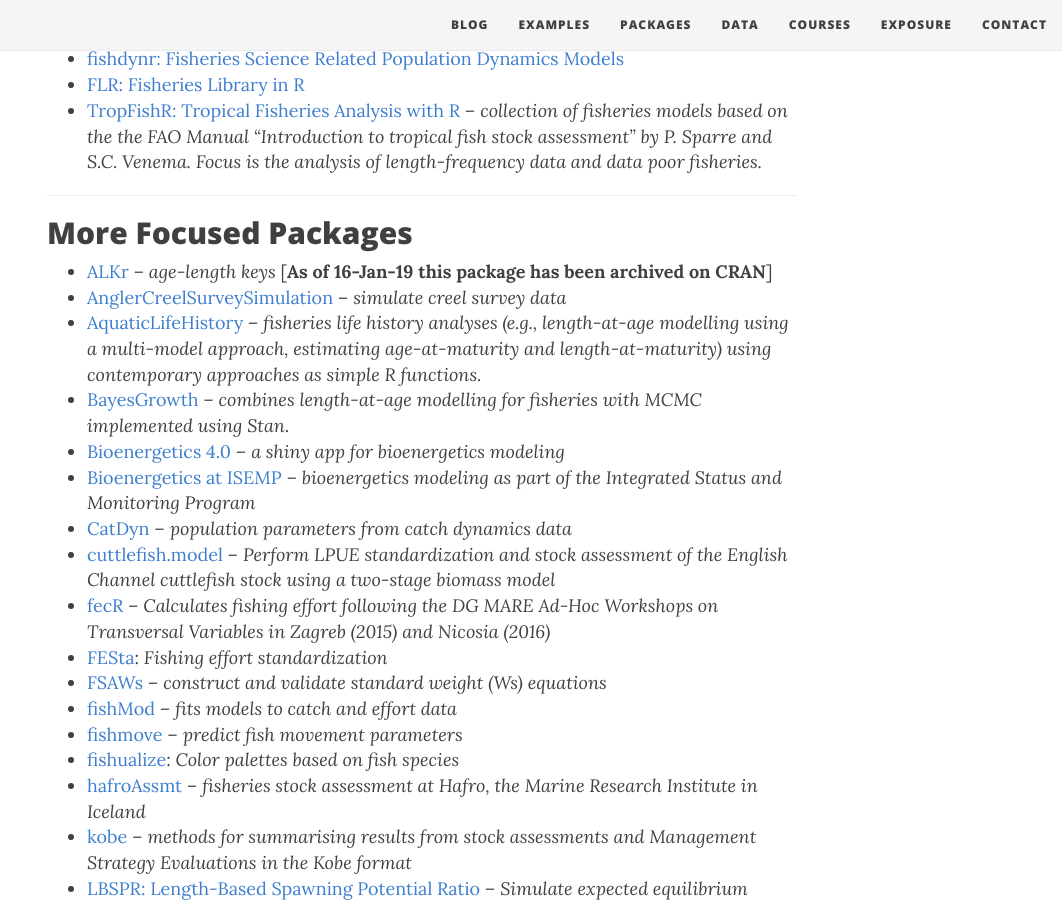
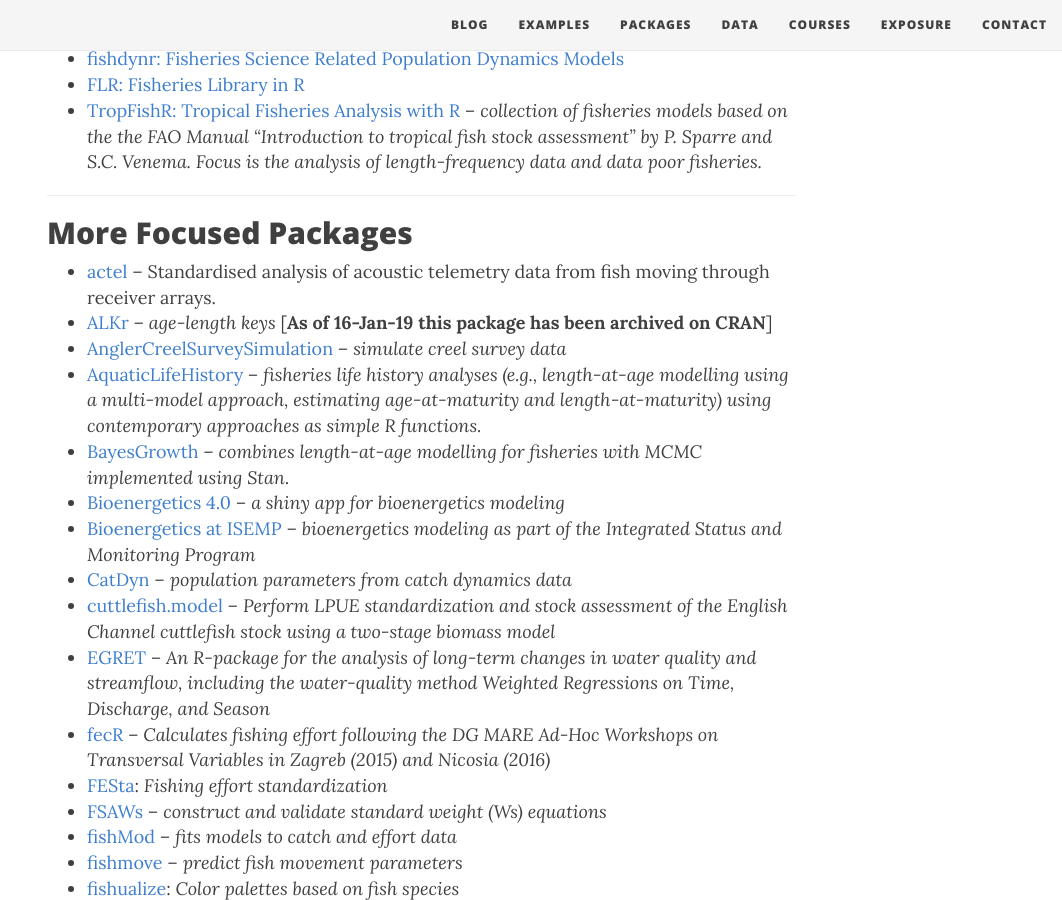
Before and after one commit to droglenc/fishR, a Jekyll site: the page built from packages.md, in a window 1280 px wide and 900 px high, scrolled down 740 px. Shown: the whole window, without its empty margins (218-1280 px from the left). Built offline with Jekyll 4.4.1, drawn with Linux system fonts in a browser that asks for light colours; nearby versions of some CDN libraries; some of the changed text lies outside the part shown.

Commit message:
Update packages.md

```diff
--- a/packages.md
+++ b/packages.md
@@ -32,6 +32,7 @@
 ----
 
 ## More Focused Packages
+* [actel](https://github.com/hugomflavio/actel) -- Standardised analysis of acoustic telemetry data from fish moving through receiver arrays.
 * [ALKr](http://cran.r-project.org/web/packages/ALKr/index.html) -- *age-length keys* [**As of 16-Jan-19 this package has been archived on CRAN**]
 * [AnglerCreelSurveySimulation](https://cran.r-project.org/package=AnglerCreelSurveySimulation) -- *simulate creel survey data*
 * [AquaticLifeHistory](https://github.com/jonathansmart/AquaticLifeHistory) -- *fisheries life history analyses (e.g., length-at-age modelling using a multi-model approach, estimating age-at-maturity and length-at-maturity) using contemporary approaches as simple R functions.*
@@ -40,6 +41,7 @@
 * [Bioenergetics at ISEMP](http://www.isemp.org/action.php?chi=14) -- *bioenergetics modeling as part of the Integrated Status and Monitoring Program*
 * [CatDyn](https://cran.r-project.org/web/packages/CatDyn/index.html) -- *population parameters from catch dynamics data*
 * [cuttlefish.model](https://cran.r-project.org/web/packages/cuttlefish.model/index.html) -- *Perform LPUE standardization and stock assessment of the English Channel cuttlefish stock using a two-stage biomass model*
+* [EGRET](http://usgs-r.github.io/EGRET/) -- *An R-package for the analysis of long-term changes in water quality and streamflow, including the water-quality method Weighted Regressions on Time, Discharge, and Season*
 * [fecR](https://cran.r-project.org/web/packages/fecR/index.html) -- *Calculates fishing effort following the DG MARE Ad-Hoc Workshops on Transversal Variables in Zagreb (2015) and Nicosia (2016)*
 * [FESta](https://cran.r-project.org/web/packages/FESta/index.html): *Fishing effort standardization*
 * [FSAWs](https://github.com/droglenc/FSAWs) -- *construct and validate standard weight (Ws) equations*
@@ -72,6 +74,7 @@
 * [stacomiR](https://cran.r-project.org/web/packages/stacomiR/index.html) -- *Graphical outputs and treatment for a database of fish pass monitoring*
 * [swfscDAS](https://cran.r-project.org/web/packages/swfscDAS/index.html): *Southwest Fisheries Science Center shipboard DAS data processing*
 * [swfscMisc](https://cran.r-project.org/web/packages/swfscMisc/index.html) -- *Collection of conversion, analytical, geodesic, mapping, and plotting functions used by the Southwest Fisheries Science Center*
+* [toxEval](http://usgs-r.github.io/toxEval/) -- *functions to analyze, visualize, and organize measured concentration data as it relates to toxicity forecasting or other user-selected chemical-biological interaction benchmark data such as water quality criteria*
 * [tRophicPosition](https://cran.r-project.org/package=tRophicPosition) -- *Bayesian estimation of trophic position from consumer stable isotope ratios*
 * [VAST]() -- *estimate spatial variation in density using spatially referenced data, with the goal of habitat associations (correlations among species and with habitat) and estimating total abundance for a target species in one or more years*
 * [vmsbase](http://www.vmsbase.org/) -- *vessel monitoring system and logbook data management and analysis*
```
